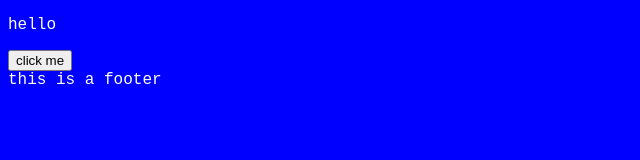
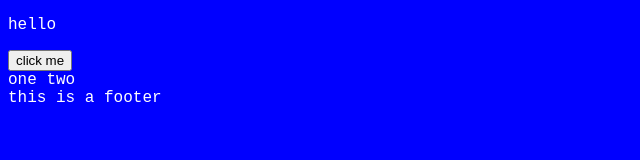
Before and after one commit to Hajeevan26/devops, a plain HTML site: page index.html in a window 1280 px wide. Shown: the whole page, without its empty margins (0-640 px from the left). Drawn offline with Linux system fonts and the light colour scheme.

Commit message:
Update index.html

```diff
--- a/index.html
+++ b/index.html
@@ -12,7 +12,10 @@
     <header><p>hello</p></header>
 
     <button>click me</button>
-    <div id="content"></div>
+    <div id="content2">
+        <span> one </span>
+        <span> two </span>
+    </div>
 
     <footer>
         this is a footer
```
